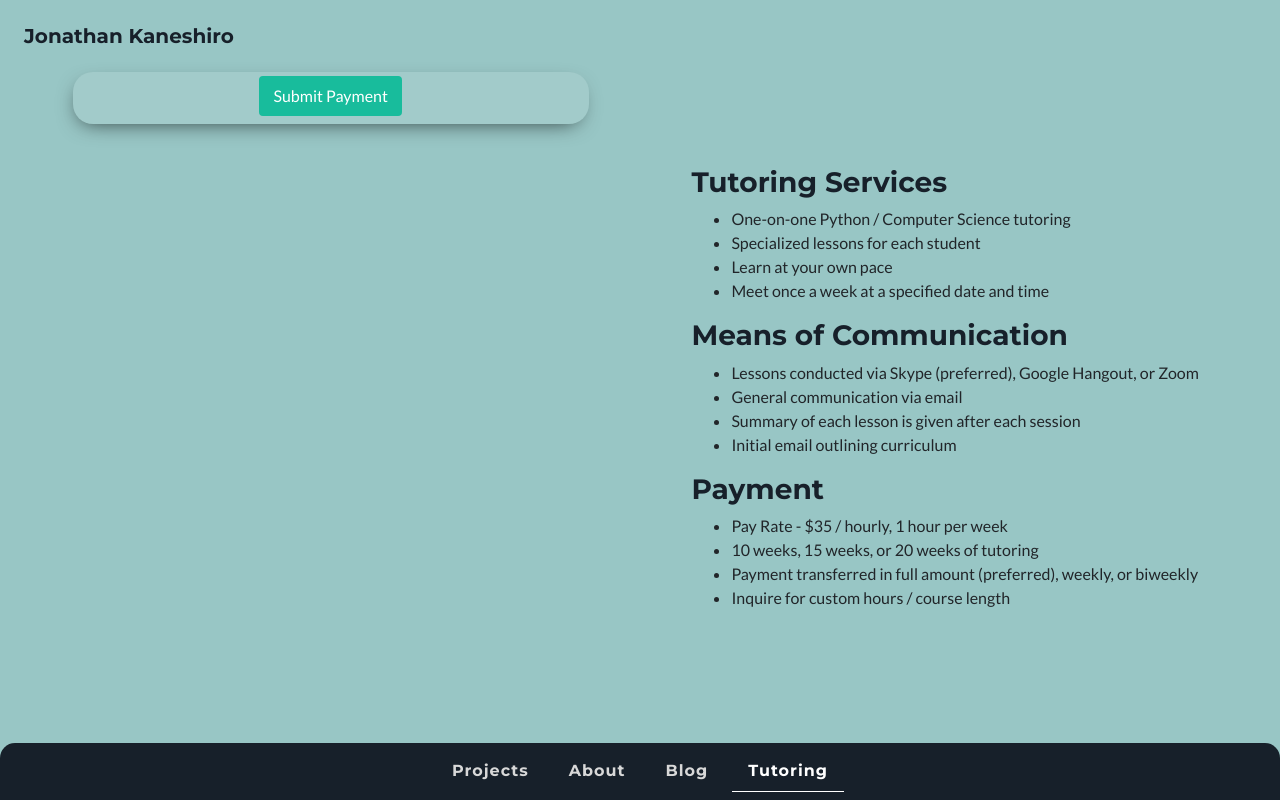
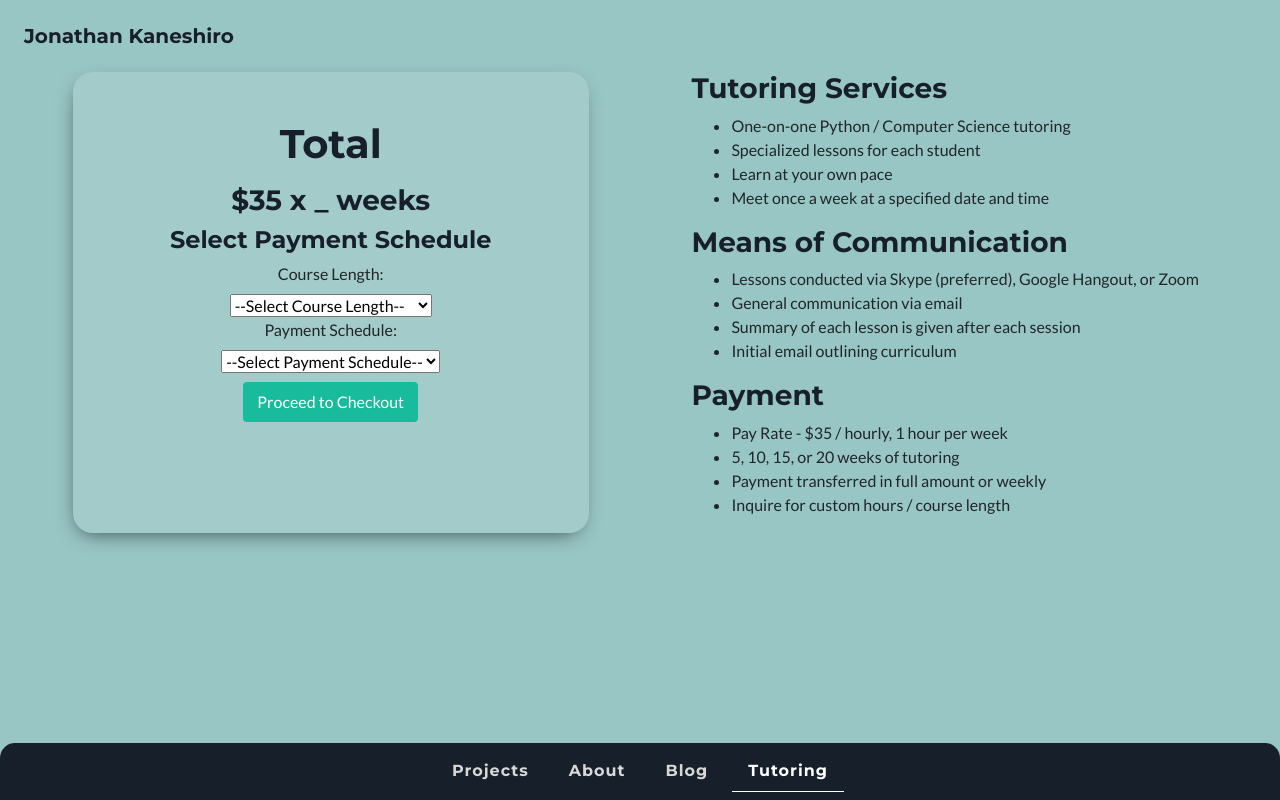
Before and after one commit to jkane002/jkane002_v2, a Django app: page /tutor/ in a window 1280 px wide. Run offline with Django 3.2, Linux system fonts and the light colour scheme; some libraries are stand-ins or nearby versions.

Commit message:
Course length & payment schedule choices / Edited url

```diff
--- a/base/static/css/styles.css
+++ b/base/static/css/styles.css
@@ -426,6 +426,7 @@ a.article-title:hover {
 }
 
 .checkout-container {
+  height: 100%;
   background-color: #a2cbca;
   border-radius: 20px;
   -webkit-box-shadow: -2px 7px 21px -9px rgba(0,0,0,0.75);
--- a/base/templates/base/tutor.html
+++ b/base/templates/base/tutor.html
@@ -2,10 +2,49 @@
 {% load static %}
 {% block content %}
 
-<div class="row" style="height: 100%;">
+<div class="row">
     <div class="col-lg-5 ml-auto text-center">
         <div class="checkout-container pb-1">
-            <button class="btn btn-primary m-1" id="buy_now_btn">Submit Payment</button>
+            <!-- <form method="post"> -->
+            <!-- {% csrf_token %} -->
+            <div class="p-5">
+                <!-- Calculations -->
+                <h1 id="tutor-total" class="pb-2">Total</h1>
+                <h3 class="text-center">
+                    <span>$35 x </span>
+                    <span id="course-length">_ weeks</span>
+                </h3>
+                <h4 id="payment-sched">Select Payment Schedule</h4>
+
+                <!-- Course Length choices -->
+                <div>
+                    <label for="length">Course Length:</label>
+                    <br>
+                    <select required name="length" id="length" onchange="calculateTotal()">
+                        <option selected value="0">--Select Course Length--</option>
+                        <option value="5"> 5 weeks</option>
+                        <option value="10"> 10 weeks</option>
+                        <option value="15"> 15 weeks (recommended)</option>
+                        <option value="20">20 weeks</option>
+                        <!-- <option value="custom" id="custom">Custom</option> -->
+                    </select>
+                </div>
+
+                <!-- Payment Schedule choices -->
+                <div>
+                    <label for="payment">Payment Schedule:</label>
+                    <br>
+                    <select required name="payment" id="payment" onchange="choosePaymentSchedule()">
+                        <option selected value="0">--Select Payment Schedule--</option>
+                        <option value="Full" id="full">Full (recommended)</option>
+                        <option value="Weekly">Weekly</option>
+                    </select>
+                </div>
+
+                <!-- Submit Button -->
+                <button class="btn btn-primary m-2" id="checkout-button">Proceed to Checkout</button>
+            </div>
+            <!-- </form> -->
         </div>
     </div>
     <div class="col-lg-5 m-auto p-auto">
@@ -26,8 +65,8 @@
         <h3>Payment</h3>
         <ul>
             <li>Pay Rate - $35 / hourly, 1 hour per week</li>
-            <li>10 weeks, 15 weeks, or 20 weeks of tutoring</li>
-            <li>Payment transferred in full amount (preferred), weekly, or biweekly</li>
+            <li>5, 10, 15, or 20 weeks of tutoring</li>
+            <li>Payment transferred in full amount or weekly</li>
             <li>Inquire for custom hours / course length</li>
         </ul>
     </div>
@@ -36,12 +75,57 @@
 <!-- Stripe API -->
 <script src="https://js.stripe.com/v3/"></script>
 <script>
+
+    // Calculate total for tutoring
+    function calculateTotal() {
+        const courselength = document.getElementById("length").value;
+        const baserate = 35;
+        const res = courselength * baserate;
+
+        if (courselength == "0") {
+            document.getElementById("course-length").innerHTML = "_ weeks";
+            document.getElementById("tutor-total").innerHTML = "Total";
+        } else if (courselength) {
+            document.getElementById("course-length").innerHTML = String(courselength) + " weeks";
+            document.getElementById("tutor-total").innerHTML = "$" + String(res);
+        } else if (courselength == "custom") {
+            document.getElementById("course-length").innerHTML = String(courselength) + " weeks";
+            document.getElementById("tutor-total").innerHTML = "???";
+        } else {
+            console.error("ERROR in calculateTotal()")
+        }
+
+        return courselength;
+    }
+
+    // Choosing Payment schedule
+    function choosePaymentSchedule() {
+        const paymentchoice = document.getElementById("payment").value;
+        if (paymentchoice == "0")
+            document.getElementById("payment-sched").innerHTML = "Select Payment Schedule";
+        else if (paymentchoice)
+            document.getElementById("payment-sched").innerHTML = paymentchoice;
+        else
+            console.error("ERROR in choosePaymentSchedule()")
+
+        return paymentchoice
+    }
+
     // Locate buy button
-    const buy_now_btn = document.querySelector('#buy_now_btn')
+    const buy_now_btn = document.querySelector('#checkout-button')
 
     buy_now_btn.addEventListener('click', event => {
+        // base rate x course length
+        const courselength = calculateTotal()
+        // in full or weekly
+        const payment_schedule = choosePaymentSchedule()
+
+        if (payment_schedule == "0" || courselength == "0")
+            alert("Please enter the course length and payment schedule");
+        else {
+            const checkout_key = String(courselength) + "weeks_" + String(payment_schedule);
             // Call your backend to create the Checkout Session
-        fetch('/tutor/charge/', {
+            fetch('/tutor/charge/' + checkout_key + '/', {
                 method: 'POST',
             })
                 .then(function (response) {
@@ -61,6 +145,7 @@
                         alert(result.error.message);
                     }
                 });
+        }
     })
 </script>
 {% endblock content %}
--- a/base/urls.py
+++ b/base/urls.py
@@ -8,6 +8,6 @@ urlpatterns = [
     path('post/<slug:slug>/carousel/', views.project_post_carousel , name='project-post-carousel'),
     path('about/', views.about, name='about-page'),
     path('tutor/', views.tutor, name='tutor-page'),
-    path('tutor/charge/', views.charge, name='tutor-charge'),
+    path('tutor/charge/<str:args>/', views.charge, name='tutor-charge'),
     path('tutor/success/', views.successMsg, name='tutor-success'),
 ]
--- a/base/views.py
+++ b/base/views.py
@@ -51,19 +51,50 @@ def tutor(request):
 
 # ok to redirect to Stripe
 @csrf_exempt
-def charge(request):
+def charge(request, args):
     '''Stripe charge process'''
+    print("args: "+args)
+
+    # Dictionary containing Price IDs & payment modes
+    price_list = {
+       "5weeks_Full" : {
+            "price_id" : settings.FULL_5_WEEKS_TEST,
+            "mode" : "payment"
+        },
+        "10weeks_Full" : {
+            "price_id" : settings.FULL_10_WEEKS_TEST,
+            "mode" : "payment"
+        },
+        "15weeks_Full" : {
+            "price_id" : settings.FULL_15_WEEKS_TEST,
+            "mode" : "payment"
+        },
+        "20weeks_Full" : {
+            "price_id" : settings.FULL_20_WEEKS_TEST,
+            "mode" : "payment"
+        },
+        # "5weeks_Weekly" : {
+        #     "price_id" : settings.WEEKLY_SUB_TEST,
+        #     "mode" : "subscription"
+        # },
+        # {
+        #     "5weeks_Weekly" : settings.WEEKLY_SUB_TEST,
+        #     "10weeks_Weekly" : settings.WEEKLY_SUB_TEST,
+        #     "15weeks_Weekly" : settings.WEEKLY_SUB_TEST,
+        #     "20weeks_Weekly" : settings.WEEKLY_SUB_TEST,
+        # },
+    }
     session = stripe.checkout.Session.create(
         success_url=request.build_absolute_uri(reverse('tutor-success')) + '?success_id={CHECKOUT_SESSION_ID}',
         cancel_url=request.build_absolute_uri(reverse('tutor-page')),
         payment_method_types=["card"],
         line_items=[
             {
-                "price": "price_1I8HMjI1xA2AfvmHJHZoD403",
+                "price": price_list[args]["price_id"],
                 "quantity": 1,
             },
         ],
-        mode="payment",
+        mode=price_list[args]["mode"],
     )
 
     return JsonResponse({
@@ -74,3 +105,31 @@ def charge(request):
 def successMsg(request):
     '''Presents a success/thank you message'''
     return render(request, 'base/tutor_success.html')
+
+# @csrf_exempt
+# def stripe_webhook(request):
+#     payload = request.body
+#     event = None
+
+#     try:
+#         event = stripe.Event.construct_from(
+#             json.loads(payload), stripe.api_key
+#         )
+#     except ValueError as e:
+#         # Invalid payload
+#         return HttpResponse(status=400)
+
+#     # Handle the event
+#     if event.type == 'payment_intent.succeeded':
+#         payment_intent = event.data.object # contains a stripe.PaymentIntent
+#         # Then define and call a method to handle the successful payment intent.
+#         # handle_payment_intent_succeeded(payment_intent)
+#     elif event.type == 'payment_method.attached':
+#         payment_method = event.data.object # contains a stripe.PaymentMethod
+#         # Then define and call a method to handle the successful attachment of a PaymentMethod.
+#         # handle_payment_method_attached(payment_method)
+#         # ... handle other event types
+#     else:
+#         print('Unhandled event type {}'.format(event.type))
+
+#     return HttpResponse(status=200)
```
Also changed, not shown: jkane002_v2/settings.py (+17 -1 lines). Lines whose indentation alone changed are shown as unchanged.
